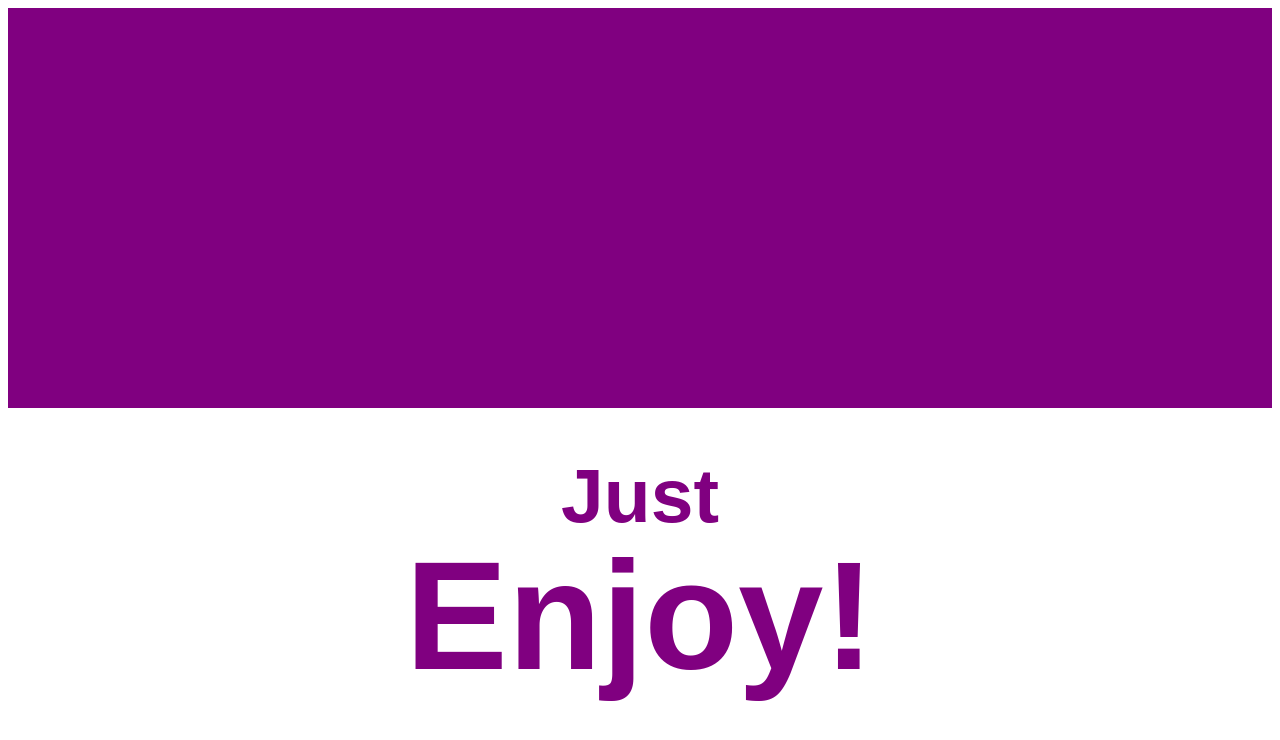
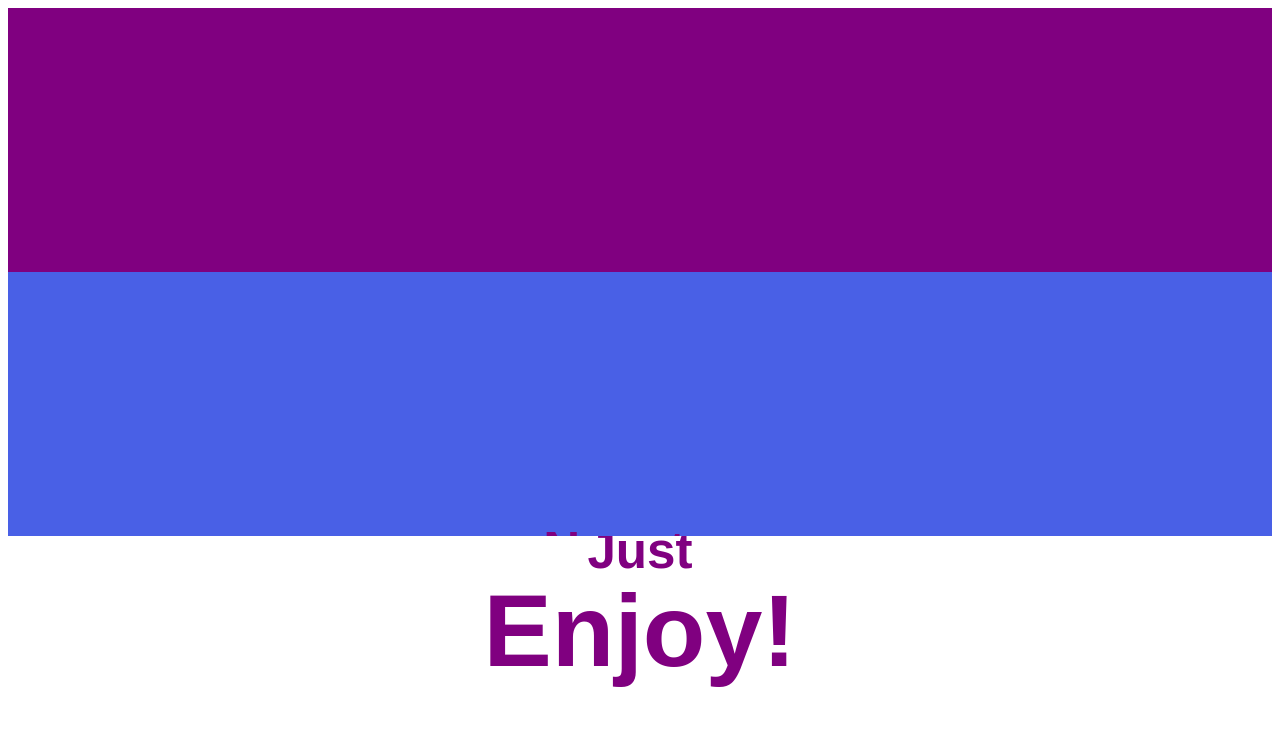
Before and after one commit to MetalTiger/test-project, an Angular app: page / in a window 1280 px wide. Shown: the top 740 px of the page. Built offline with nearby package versions, Linux system fonts and the light colour scheme.

Commit message:
Agregar mensaje y cambiar tiempo
Agregar mensaje y cambiar tiempo de desplazamiento

```diff
--- a/src/app/home/components/welcome/welcome.component.css
+++ b/src/app/home/components/welcome/welcome.component.css
@@ -24,16 +24,21 @@ section .box{
 
 section .box.box2{
     background: purple;
-    clip-path: polygon(0 0, 100% 0, 100% 50%, 0 50%);
+    clip-path: polygon(0 0, 100% 0, 100% 33%, 0 33%);
+}
+
+section .box.box3{
+    background: rgb(73, 96, 230);
+    clip-path: polygon(0% 33%, 100% 33%, 100% 66%, 0 66%);
 }
 
 section .box h2{
     color: purple;
-    font-size: 6vw;
+    font-size:4vw;
     text-align: center;
     display: flex;
     flex-direction: column;
-    animation: animate 3s ease-in-out infinite;
+    animation: animate 6s ease-in-out infinite;
 }
 
 section .box.box2 h2{
@@ -47,12 +52,12 @@ section .box h2 span:nth-child(2){
 
 @keyframes animate{
     0%{
-        transform: translateY(-70%);
+        transform: translateY(-120%);
     }
     55%,90%{
-        transform: translateY(70%);
+        transform: translateY(120%);
     }
     100%{
-        transform: translateY(-70%);
+        transform: translateY(-120%);
     }
 }
--- a/src/app/home/components/welcome/welcome.component.html
+++ b/src/app/home/components/welcome/welcome.component.html
@@ -12,4 +12,11 @@
             <span>Here</span>
         </h2>
     </div>
+    <div class="box box3">
+        <h2>
+
+            <span>Nuestro </span>
+            <span>Proyecto</span>
+        </h2>
+    </div>
 </section>
```
